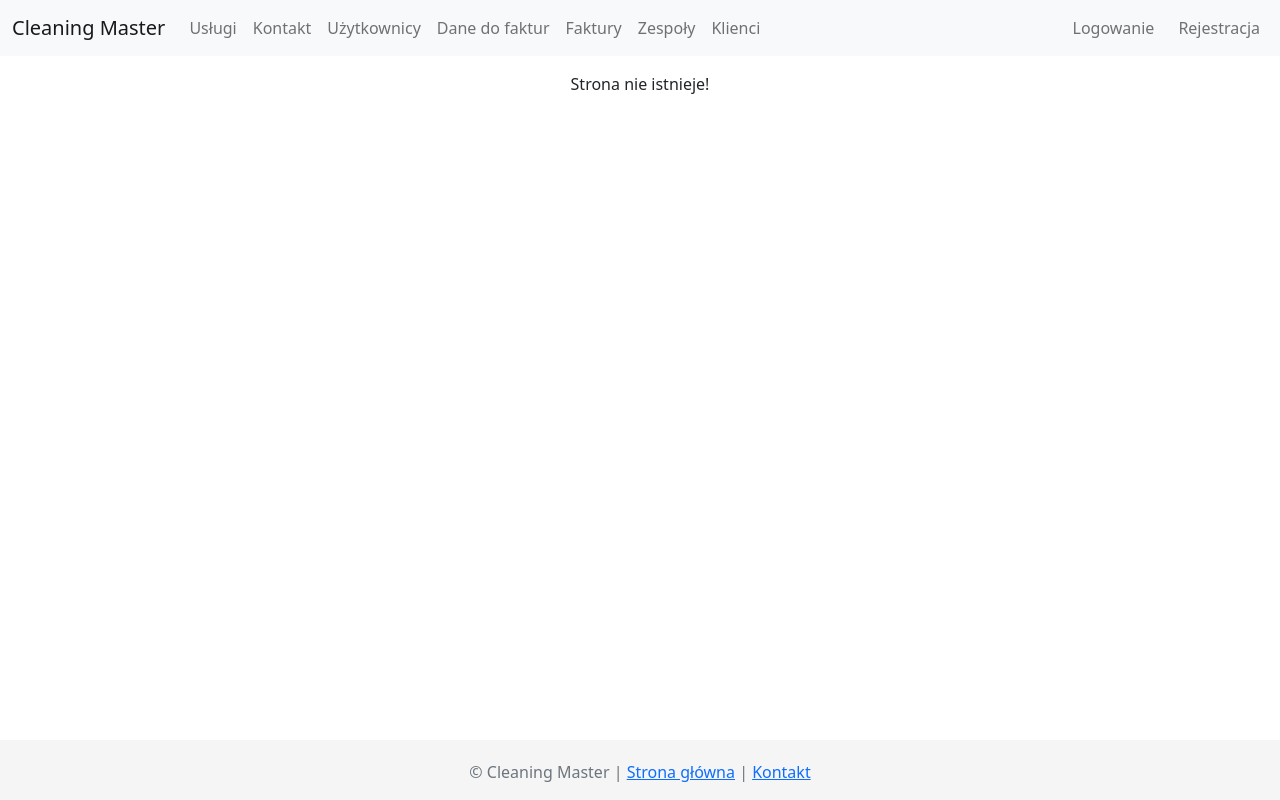
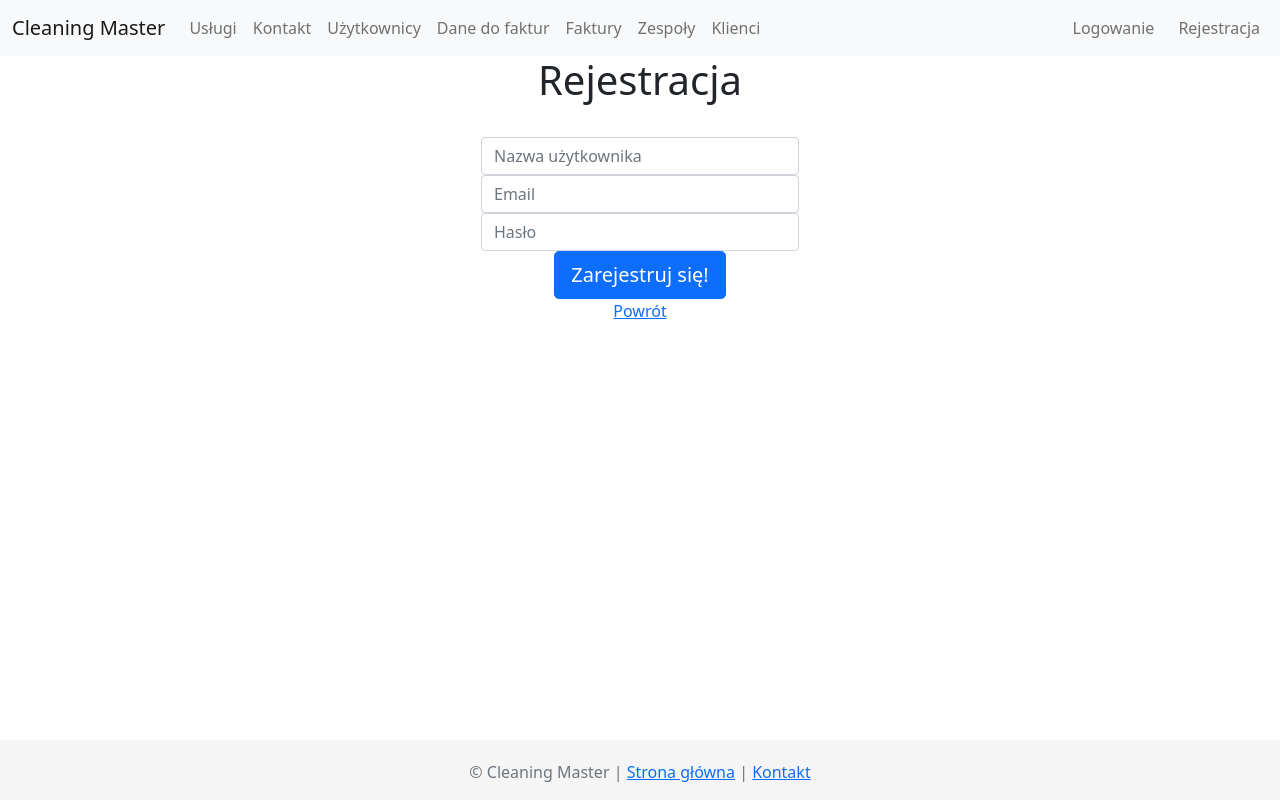
Before and after one commit to mateuszkita123/cleaning-company, a React (Create React App) app in the folder frontend/: page /register in a window 1280 px wide. Built offline with nearby package versions, Linux system fonts and the light colour scheme.

Commit message:
feat/login and register views added

```diff
--- a/frontend/src/App.tsx
+++ b/frontend/src/App.tsx
@@ -1,5 +1,7 @@
 import { BrowserRouter, Route, Routes } from 'react-router-dom';
 import './App.css';
+import { Login } from './features/authorization/login';
+import { Register } from './features/authorization/register';
 import { Footer } from './features/footer/Footer';
 import { Header } from './features/header/Header';
 import { HomePage } from './features/homePage/homePage';
@@ -11,6 +13,8 @@ function App() {
         <Header />
         <Routes>
           <Route path={"/"} element={<HomePage />} />
+          <Route path={"/login"} element={<Login />} />
+          <Route path={"/register"} element={<Register />} />
           <Route
             path="*"
             element={
--- /dev/null
+++ b/frontend/src/features/authorization/login.tsx
@@ -0,0 +1,25 @@
+import { Return } from "../links/return";
+
+export function Login() {
+  return (
+    <div className="container">
+      <div className="row">
+        <h1 style={{ textAlign: "center" }}>Logowanie</h1>
+        <div style={{ width: "30%", margin: "25px auto" }}>
+          <form action="/login" method="post">
+            <div className="form-group">
+              <input className="form-control" type="text" name="username" placeholder="Nazwa użytkownika" />
+            </div>
+            <div className="form-group">
+              <input className="form-control" type="password" name="password" placeholder="Hasło" />
+            </div>
+            <div className="form-group">
+              <button className="btn btn-lg btn-primary btn-block">Zaloguj</button>
+            </div>
+          </form>
+          <Return />
+        </div>
+      </div>
+    </div >
+  );
+}
--- /dev/null
+++ b/frontend/src/features/authorization/register.tsx
@@ -0,0 +1,30 @@
+import { Return } from "../links/return";
+
+export function Register() {
+  return (
+    <div className="container">
+      <div className="row">
+        <h1 style={{ textAlign: "center" }}>Rejestracja</h1>
+        <div style={{ width: "30%", margin: "25px auto" }}>
+          <form action="/register" method="post">
+            <div className="form-group">
+              <input className="form-control" type="text" name="username" placeholder="Nazwa użytkownika" />
+            </div>
+            <div className="form-group">
+              <input className="form-control" type="email" name="email" placeholder="Email" />
+            </div>
+            <div className="form-group">
+              <input className="form-control" type="password" name="password" placeholder="Hasło" />
+            </div>
+            <div className="form-group">
+              <button className="btn btn-lg btn-primary btn-block">
+                Zarejestruj się!
+              </button>
+            </div>
+          </form>
+          <Return />
+        </div>
+      </div>
+    </div>
+  );
+}
--- /dev/null
+++ b/frontend/src/features/links/return.tsx
@@ -0,0 +1,5 @@
+import { Link } from "react-router-dom";
+
+export function Return() {
+  return (<Link to="/">Powrót</Link>);
+}
```
